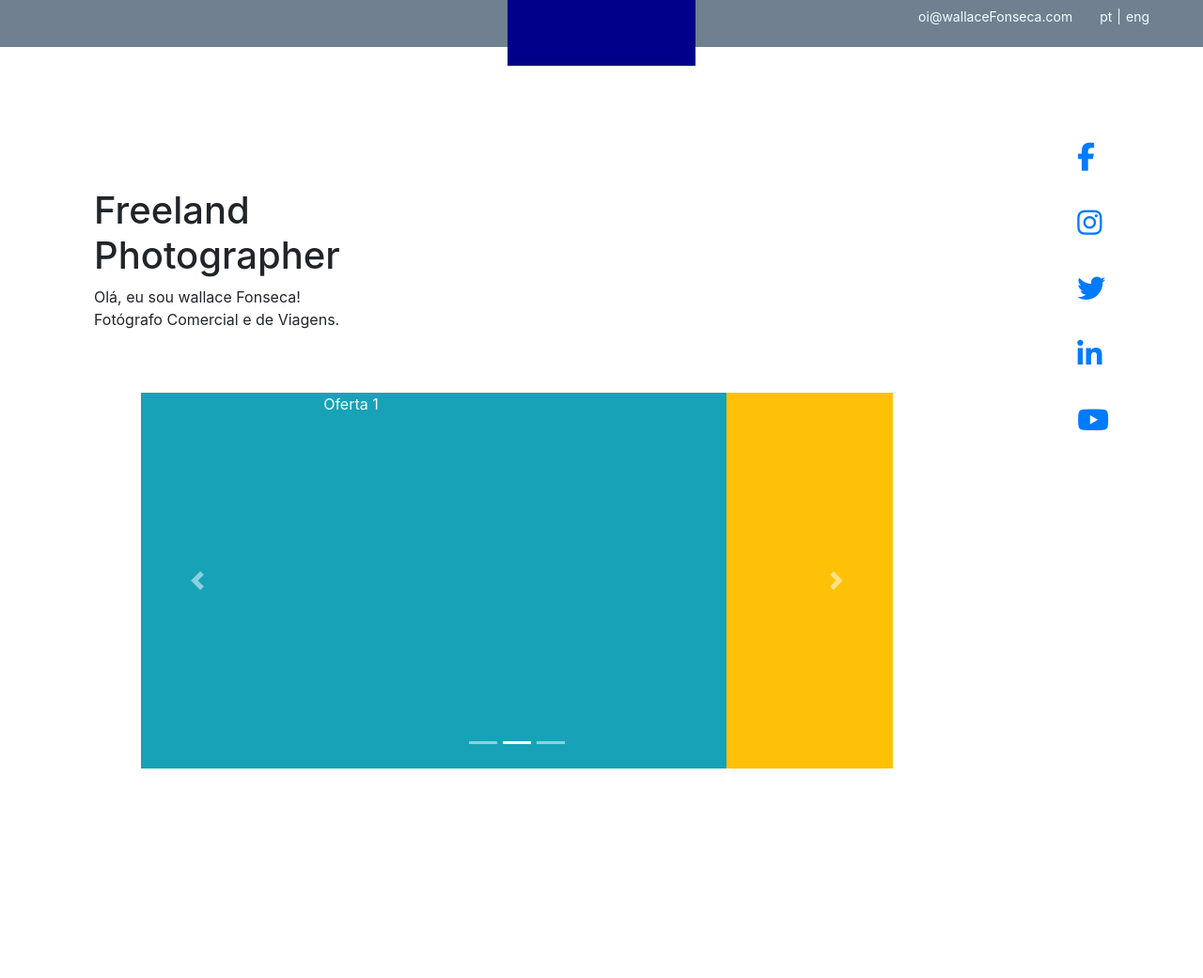
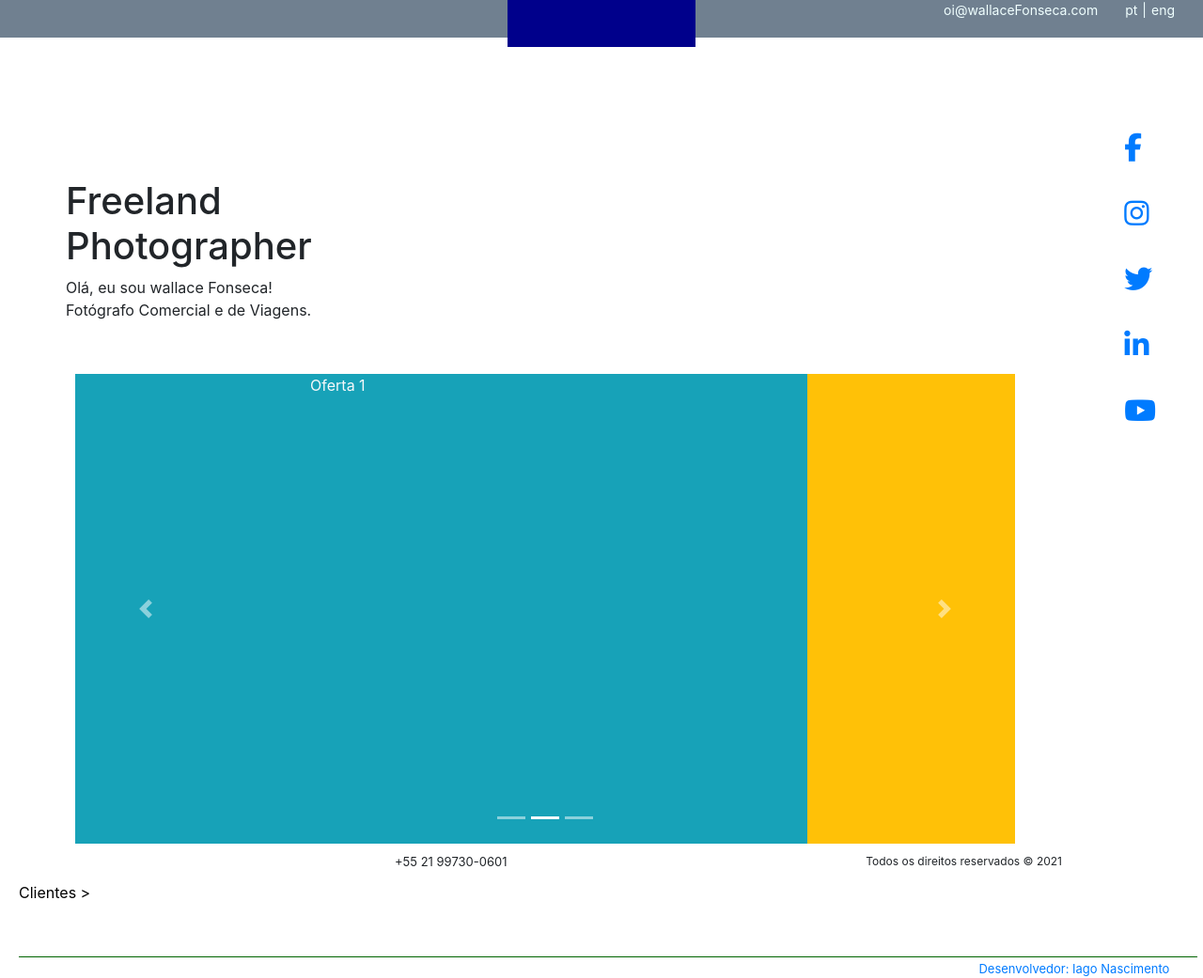
Before and after one commit to IagoNascimentocode/Site-Portifolio, a website: page public/index.html in a window 1280 px wide. Shown: the part 80-1121 px from the top of the page at 94% size. Before the commit the page ends 898 px from the top, so only its background shows below. Drawn offline with nearby package versions, Linux system fonts and the light colour scheme.

Commit message:
Footer e Acordion

```diff
--- a/public/index.html
+++ b/public/index.html
@@ -9,6 +9,7 @@
     <title>Document</title>
 </head>
 <body>
+
         <header class="header">
 
             <div class="divLink">
@@ -24,7 +25,6 @@
 
         </header>
 
-    <div>
         <section>
 
             <div id="title" class="float-left" >
@@ -80,8 +80,28 @@
                     <span class="carousel-control-next-icon"></span>
                 </a>
             </div>
+        </div>
+            <span id="phone">+55 21 99730-0601</span>
+            <span id="direitos">Todos os direitos reservados © 2021</span>
 
+
+    </section>
+
+    <div id="footer">
+
+        <a id="clientes" href="#mapa" data-toggle="collapse">Clientes ></a>
+        <div id="mapa" class="collapse">
+            <div class="quadrado-faq bg-info">Imagem</div>
+            <div class="quadrado-faq bg-dark">Imagem</div>
+            <div class="quadrado-faq bg-success">Imagem</div>
+            <div class="quadrado-faq bg-danger">Imagem</div>
         </div>
+
+        <div id='line-footer' class="mt-3"></div>
+        <a href="#" id="dev">Desenvolvedor: Iago Nascimento</a>
+    </div>
+
+
 
     <div id="layer">
         <nav class="navbar">
@@ -90,7 +110,7 @@
 
             <ul class="navbar-nav">
                 <li class="nav-item"><a href="#"class="nav-link">Home</a></li>
-                    <li class="nav-item"><a href="#"class="nav-link">Sobre</a></li>
+                <li class="nav-item"><a href="./sobre.html"class="nav-link">Sobre</a></li>
                 <li class="nav-item"><a href="#"class="nav-link">Portifólio</a></li>
                 <li class="nav-item"><a href="#"class="nav-link">Serviços</a></li>
                 <li class="nav-item"><a href="#"class="nav-link">Viagens</a></li>
@@ -100,13 +120,6 @@
             </ul>
         </nav>
     </div>
-    </section>
-    </div>
-
-    <footer>
-
-    </footer>
-
 
     <script src="https://kit.fontawesome.com/60c66328b2.js" crossorigin="anonymous"></script>
 
--- a/public/styles/styles.css
+++ b/public/styles/styles.css
@@ -1,8 +1,7 @@
 .header{
     background-color:slategrey;
-    display: block;
     width: 100%;
-    height: 130px;
+    height: 120px;
 }
 .linkHeader{
     font-size: 14px;
@@ -19,7 +18,7 @@
     position: relative;
     margin: auto;
     width: 200px;
-    height: 150px;
+    height: 130px;
     background-color: darkblue;
     color:white
 }
@@ -37,13 +36,13 @@
     top: 0;
 }
 .divLink{
-    position: relative;
-    right: 57px;
-    top:87px;
+    float: right;
+    margin-top: 80px;
+    margin-right: 30px;
 }
 #btn-navOpen{
     position: relative;
-    top:-110px;
+    bottom: 115px;
     left: 30px;
 }
 #btn-navClosed{
@@ -51,27 +50,24 @@
     top: -300px;
     right: 600px;
 }
-#tela{
-    background-color:blanchedalmond;
-}
 #title{
-    margin-left: 100px;
+    margin-left: 70px;
     margin-top: 150px;
 }
 .bloco-corousel-item{
-    height: 400px;
-    width: 800px;
+    height: 500px;
+    width: 1000px;
 }
 #meuCarroussel{
     float: left;
-    left: 150px;
-    top: 50px;
+    left: 80px;
+    top: 40px;
 
 }
 #social{
     float: right;
     font-size: 30px;
-    margin-right: 100px;
+    margin-right: 50px;
     margin-top: 70px;
     text-decoration: none;
     list-style: none;
@@ -79,3 +75,57 @@
 .social-item{
     margin-top: 25px;
 }
+#footer{
+    float: left;
+    margin-left: 20px;
+    margin-top: 10px;
+    width: 98%;
+    clear:both;
+}
+
+#line-footer{
+    float: left;
+    width: 100%;
+    height: 1px;
+    background-color: darkgreen;
+}
+#dev{
+    float: right;
+    font-size: 13px;
+    margin-right: 30px;
+    margin-top: 3px;
+}
+
+.quadrado-faq{
+    float: left;
+    width: 150px;
+    height: 150px;
+    margin-left: 50px;
+    margin-top: 50px;
+
+}
+#clientes{
+    color: black;
+    text-decoration:none;
+    float: left;
+    margin-bottom: 40px;
+}
+#clientes:hover{
+    font-weight: bold;
+}
+#phone{
+    font-size: 13px;
+    float: left;
+    margin-top: 50px;
+    margin-left: 420px;
+}
+#phone:hover{
+    font-weight: bold;
+}
+#direitos{
+    font-size: 12px;
+    float:right;
+    margin-top: 50px;
+    margin-right: 150px;
+
+}
```
Also changed, not shown: public/sobre.html (added, +11 -0 lines), README.md. Lines whose indentation alone changed are shown as unchanged.
